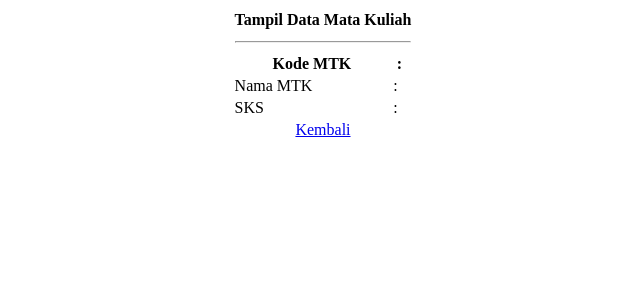
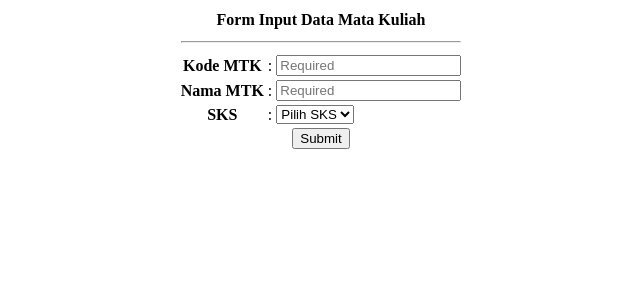
Before and after one commit to WP2-putradasu/pustaka-booking, a CodeIgniter app: page /pustaka-booking/matakuliah/cetak in a window 1280 px wide. Shown: the top 300 px of the page, without its empty margins (317-957 px from the left). Run offline with CodeIgniter, Linux system fonts and the light colour scheme.

Commit message:
penambahan application

```diff
--- a/application/config/autoload.php
+++ b/application/config/autoload.php
@@ -89,7 +89,7 @@
 |
 |	$autoload['helper'] = array('url', 'file');
 */
-$autoload['helper'] = array('url');
+$autoload['helper'] = array('url','form');
 
 /*
 | -------------------------------------------------------------------
--- a/application/controllers/matakuliah.php
+++ b/application/controllers/matakuliah.php
@@ -1,17 +1,45 @@
 <?php
-class Matakuliah extends CI_Controller
+class Matakuliah extends CI_Controller{
+  public function index()
     {
-    public function index()
+        $this->load->view('view-form-matakuliah');
+    }
+
+    public function cetak()
+    {
+      //menambahkan form_validation
+      $this->form_validation->set_rules('kode', 'Kode', 'trim|required|min_length[3]',
+      array(
+                  'required'      => '%s Wajib diisi.',
+                  'min_length'      => '%s terlalu pendek.'
+          ));
+      $this->form_validation->set_rules('nama', 'Nama Matakuliah', 'required',
+      array(
+                  'required'      => '%s Wajib diisi.',
+                  'min_length'      => '%s terlalu pendek.'
+          )
+    );
+      $this->form_validation->set_rules('sks', 'SKS', 'required',
+      array(
+                  'required'      => '%s Wajib dipilih.'
+          )
+    );
+
+
+      if ($this->form_validation->run() == FALSE)
                 {
                       $this->load->view('view_form_matakuliah');
                 }
-    public function cetak()
+                else
                 {
                   $data = [
                       'kode' => $this->input->post('kode'),
                       'nama' => $this->input->post('nama'),
                       'sks' => $this->input->post('sks')
                   ];
+
                   $this->load->view('view_data_matakuliah', $data);
                 }
     }
+
+}
--- a/application/views/view_data_matakuliah.php
+++ b/application/views/view_data_matakuliah.php
@@ -1,9 +1,10 @@
-<html>
-
-<head>
-    <title>Tampil Data Matakuliah</title>
-</head>
-<body>
+<!DOCTYPE html>
+<html lang="en" dir="ltr">
+  <head>
+    <meta charset="utf-8">
+    <title></title>
+  </head>
+  <body>
     <center>
         <table>
             <tr>
@@ -17,8 +18,8 @@
                 </td>
             </tr>
             <tr>
-                <th>Kode MTK</th>
-                <th>:</th>
+                <td>Kode MTK</td>
+                <td>:</td>
                 <td>
                     <?= $kode; ?>
                 </td>
@@ -39,12 +40,10 @@
             </tr>
             <tr>
                 <td colspan="3" align="center">
-                    <a href="<?= base_url('matakuliah');
-?>">Kembali</a>
+                    <a href="<?= base_url('matakuliah'); ?>">Kembali</a>
                 </td>
             </tr>
         </table>
     </center>
-</body>
-
+  </body>
 </html>
--- a/application/views/view_form_matakuliah.php
+++ b/application/views/view_form_matakuliah.php
@@ -1,12 +1,13 @@
-<html>
+<!DOCTYPE html>
+<html lang="en" dir="ltr">
   <head>
-    <title>Form Input Matakuliah</title>
+    <meta charset="utf-8">
+    <title></title>
   </head>
+  <body>
 
-<body>
     <center>
-        <form action="<?= base_url('matakuliah/cetak'); ?>"
-method="post">
+      <form action="<?= base_url('matakuliah/cetak'); ?>" method="post">
        <table>
          <tr>
                    <th colspan="3">
@@ -20,17 +21,20 @@
                </tr>
                <tr>
                    <th>Kode MTK</th>
-                    <th>:</th>
+                   <td>:</td>
                    <td>
-                        <input type="text" name="kode" id="kode">
+                       <input type="text" name="kode" id="kode" value="<?php echo set_value('kode'); ?>" placeholder="Required">
                    </td>
+                   <!--menambahkan form_error-->
+                   <td><?php echo form_error('kode'); ?></td>
                </tr>
                <tr>
                    <th>Nama MTK</th>
                    <td>:</td>
                    <td>
-                        <input type="text" name="nama" id="nama">
+                       <input type="text" name="nama" id="nama" value="<?php echo set_value('nama'); ?>" placeholder="Required">
                    </td>
+                   <td><?php echo form_error('nama'); ?></td>
                </tr>
                <tr>
                    <th>SKS</th>
@@ -43,6 +47,8 @@
                            <option value="4">4</option>
                        </select>
                    </td>
+                   <td><?php echo form_error('sks'); ?></td>
+
                </tr>
                <tr>
                    <td colspan="3" align="center">
@@ -53,5 +59,4 @@
        </form>
    </center>
   </body>
-
 </html>
```
Lines whose indentation alone changed are shown as unchanged.
